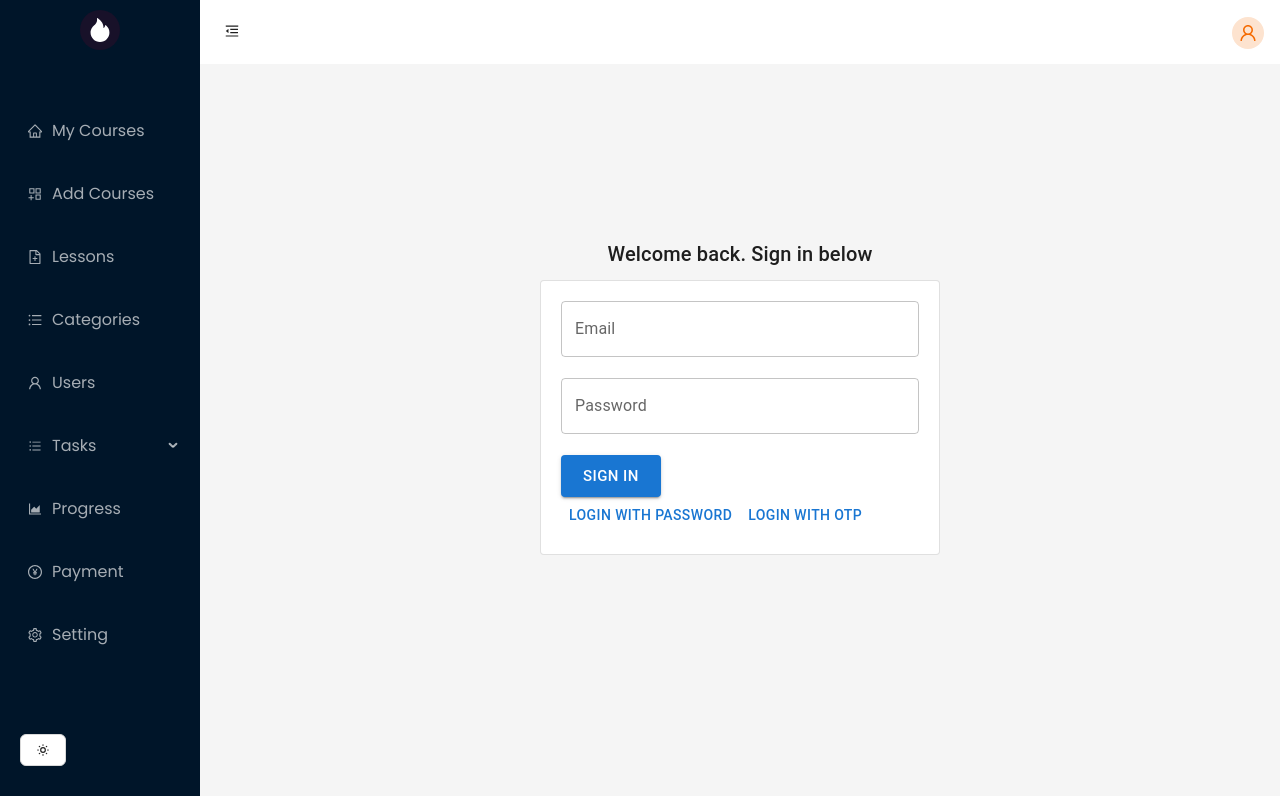
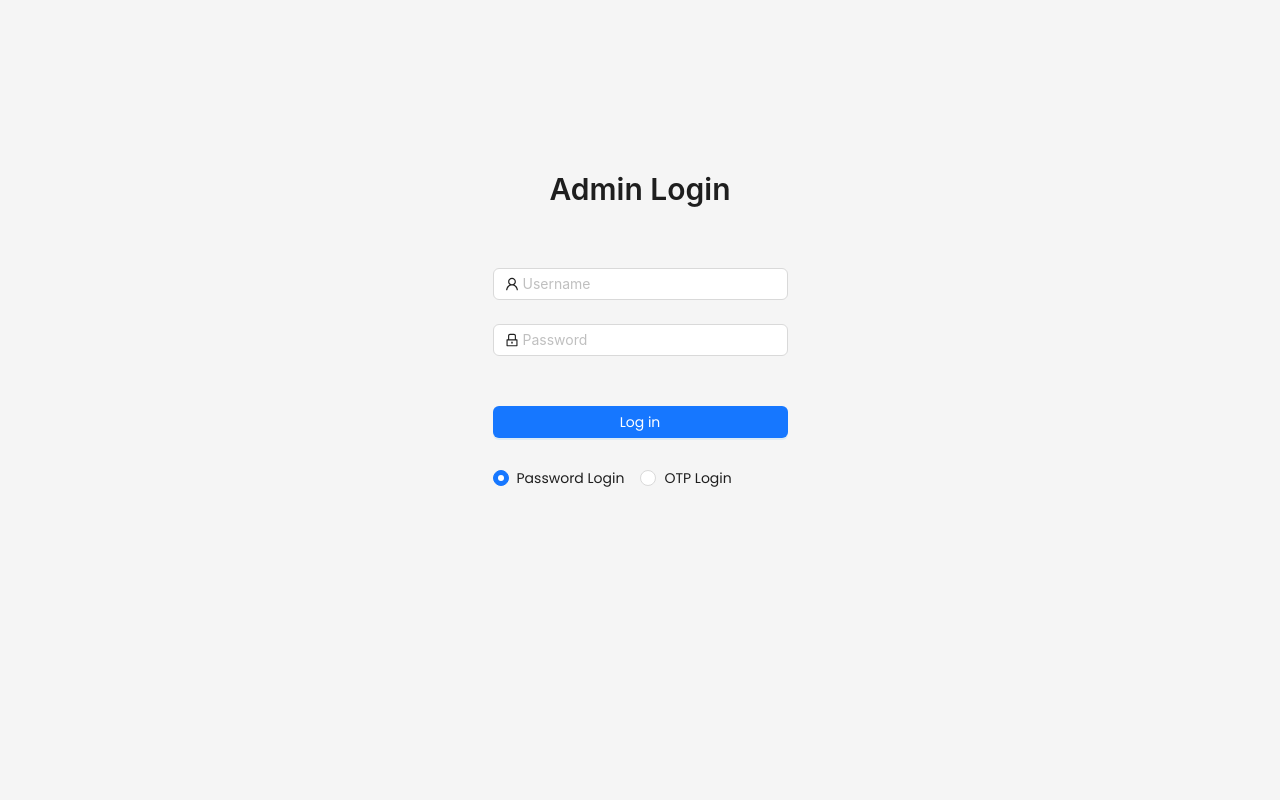
Before and after one commit to MaharoofRashi/LearnToo, a React (Vite) app in the folder Frontend/: page /admin/signin in a window 1280 px wide. Built offline with nearby package versions, Linux system fonts and the light colour scheme.

Commit message:
Cleaned admin login and logout proferly and made protected routes for admin

```diff
--- a/Frontend/package.json
+++ b/Frontend/package.json
@@ -20,7 +20,7 @@
     "react": "^18.2.0",
     "react-dom": "^18.2.0",
     "react-icons": "^4.11.0",
-    "react-router-dom": "^6.17.0",
+    "react-router-dom": "^6.18.0",
     "recoil": "^0.7.7"
   },
   "devDependencies": {
--- a/Frontend/src/App.jsx
+++ b/Frontend/src/App.jsx
@@ -1,8 +1,7 @@
 import React from 'react';
-import { BrowserRouter as Router, Routes, Route } from 'react-router-dom';
+import { BrowserRouter as Router, Routes, Route, Navigate } from 'react-router-dom';
 import { theme } from 'antd';
 import Signin from "./components/Signin";
-import Signup from "./components/Signup";
 import AddCourse from "./components/AddCourse";
 import Courses from "./components/Courses";
 import Course from "./components/Course";
@@ -16,6 +15,10 @@ import { darkThemeState } from "./store/atoms/darkThemeState";
 import AddCategory from "./components/AddCategory.jsx";
 import AdminManageLessons from "./components/Lessons.jsx";
 
+const ProtectedRoute = ({ children }) => {
+    const isAuthenticated = localStorage.getItem('token');
+    return isAuthenticated ? children : <Navigate to="/admin/signin" replace />;
+};
 
 function App() {
     const [darkTheme, setDarkTheme] = useRecoilState(darkThemeState);
@@ -31,18 +34,26 @@ function App() {
         <div style={{ backgroundColor: darkTheme ? '#000' : '#fff' }}>
             <Router>
                 <Routes>
-                    <Route path="/" element={<AdminSidebarLayout toggleTheme={toggleTheme} headerBackgroundColor={colorBgContainer} />} >
-                    <Route path="admin/courses" element={<Courses />} />
-                    <Route path="admin/addcourse" element={<AddCourse />} />
-                    <Route path="admin/course/:courseId" element={<Course />} />
                     <Route path="admin/signin" element={<Signin />} />
-                    <Route path="admin/addcategory" element={<AddCategory />} />
-                    <Route path="admin/usermanagement" element={<UserManagement />} />
-                    <Route path="admin/lessons" element={<AdminManageLessons />} />
+                    <Route
+                        path="/"
+                        element={
+                            <ProtectedRoute>
+                                <AdminSidebarLayout toggleTheme={toggleTheme} headerBackgroundColor={colorBgContainer} />
+                            </ProtectedRoute>
+                        }
+                    >
+                        <Route index element={<Navigate to="/admin/courses" replace />} />
+                        <Route path="admin/courses" element={<Courses />} />
+                        <Route path="admin/addcourse" element={<AddCourse />} />
+                        <Route path="admin/course/:courseId" element={<Course />} />
+                        <Route path="admin/addcategory" element={<AddCategory />} />
+                        <Route path="admin/usermanagement" element={<UserManagement />} />
+                        <Route path="admin/lessons" element={<AdminManageLessons />} />
+                    </Route>
                     <Route path="user/signup" element={<SignupUser />} />
                     <Route path="user/signin" element={<SigninUser />} />
                     <Route path="user/courses" element={<CoursesUser />} />
-                    </Route>
                 </Routes>
             </Router>
         </div>
--- a/Frontend/src/components/Signin.jsx
+++ b/Frontend/src/components/Signin.jsx
@@ -1,138 +1,178 @@
-import React, { useState } from 'react';
-import Button from '@mui/material/Button';
-import TextField from "@mui/material/TextField";
-import { Card, Typography } from "@mui/material";
+import React, { useState, useEffect } from "react";
+import { useNavigate } from "react-router-dom";
+import { Form, Input, Button, Typography, Alert, Radio, Layout, Row, Col } from "antd";
+import { UserOutlined, LockOutlined } from "@ant-design/icons";
 
-function Signin() {
-    const [email, setEmail] = useState("");
-    const [password, setPassword] = useState("");
-    const [otp, setOtp] = useState("");
+const { Title } = Typography;
+const { Content } = Layout;
+
+const Signin = () => {
+    const navigate = useNavigate();
     const [loginOption, setLoginOption] = useState("password");
-    const [error, setError] = useState(null);
+    const [form] = Form.useForm();
+    const [error, setError] = useState("");
+    const [isOtpSent, setIsOtpSent] = useState(false);
 
-    const handleRequestOtp = () => {
-        fetch("http://localhost:3000/admin/request-otp", {
-            method: "POST",
-            body: JSON.stringify({ username: email }),
-            headers: {
-                "Content-type": "application/json"
+    // Check if the user is already logged in
+    useEffect(() => {
+        const token = localStorage.getItem("token");
+        if (token) {
+            navigate("/admin/courses");
         }
-        })
-            .then(res => res.json())
-            .then(data => {
-                if (data.message === 'OTP sent') {
-                    alert('OTP has been sent to your email');
-                } else {
-                    setError(data.message || "An error occurred");
-                }
-            })
-            .catch(err => {
-                setError("An error occurred");
-            });
-    };
+    }, [navigate]);
 
-    const handleSignin = () => {
+    const onFinish = async (values) => {
         let apiURL;
         let payload;
 
         if (loginOption === "password") {
             apiURL = "http://localhost:3000/admin/login";
             payload = {
-                username: email,
-                password: password
+                username: values.username,
+                password: values.password,
             };
         } else {
             apiURL = "http://localhost:3000/admin/verify-otp";
             payload = {
-                username: email,
-                otp: otp
+                username: values.username,
+                otp: values.otp,
             };
         }
 
-        fetch(apiURL, {
+        try {
+            const response = await fetch(apiURL, {
                 method: "POST",
                 body: JSON.stringify(payload),
                 headers: {
-                "Content-type": "application/json"
-            }
-        })
-            .then(res => res.json())
-            .then(data => {
+                    "Content-Type": "application/json",
+                },
+            });
+
+            const data = await response.json();
+
             if (data.token) {
                 localStorage.setItem("token", data.token);
                 window.location = "/admin/courses";
             } else {
                 setError(data.message || "An error occurred");
             }
+        } catch (err) {
+            setError("An error occurred");
+        }
+    };
+
+    const handleRequestOtp = async () => {
+        // Only proceed if the username (email) field is valid
+        form.validateFields(['username'])
+            .then(async (values) => {
+                const apiURL = "http://localhost:3000/admin/request-otp";
+                const payload = {
+                    username: values.username,
+                };
+
+                try {
+                    const response = await fetch(apiURL, {
+                        method: "POST",
+                        body: JSON.stringify(payload),
+                        headers: {
+                            "Content-Type": "application/json",
+                        },
+                    });
+
+                    const data = await response.json();
+                    if (data.message === 'OTP sent') {
+                        setError('');
+                        setIsOtpSent(true);
+                    } else {
+                        setError(data.message || "An error occurred");
+                    }
+                } catch (err) {
+                    setError("An error occurred");
+                }
             })
-            .catch(err => {
-                setError("An error occurred");
+            .catch((errorInfo) => {
+                // Handle the validation error if the username (email) is not filled
+                setError("Please enter your email to request an OTP.");
             });
     };
 
     return (
-        <div>
-            <div style={{
-                paddingTop: 150,
-                marginBottom: 10,
-                display: "flex",
-                justifyContent: "center"
-            }}>
-                <Typography variant={"h6"}>
-                    Welcome back. Sign in below
-                </Typography>
-            </div>
-            <div style={{ display: "flex", justifyContent: "center" }}>
-                <Card variant={"outlined"} style={{ width: 400, padding: 20 }}>
-                    <TextField
-                        onChange={(event) => {
-                            setEmail(event.target.value);
-                        }}
-                        fullWidth={true}
-                        label="Email"
-                        variant="outlined"
+        <Layout className="layout" style={{ minHeight: '100vh' }}>
+            <Content style={{ padding: '50px', marginTop: 120 }}>
+                <Row justify="center" align="middle" style={{ minHeight: '100%' }}>
+                    <Col xs={24} sm={16} md={12} lg={8} xl={6}>
+                        <Title level={2} style={{ textAlign: 'center', marginBottom: '60px' }}>Admin Login</Title>
+                        <Form
+                            form={form}
+                            name="normal_login"
+                            className="login-form"
+                            initialValues={{ remember: true }}
+                            onFinish={onFinish}
+                            style={{ maxWidth: '300px', margin: 'auto' }}
+                        >
+                            <Form.Item
+                                name="username"
+                                rules={[{ required: true, message: 'Please input your Username!' }, { type: 'email', message: 'Please enter a valid email!' }]}
+                            >
+                                <Input prefix={<UserOutlined className="site-form-item-icon" />} placeholder="Username" />
+                            </Form.Item>
+                            {loginOption === 'password' && (
+                                <Form.Item
+                                    name="password"
+                                    rules={[{ required: true, message: 'Please input your Password!' }]}
+                                >
+                                    <Input
+                                        prefix={<LockOutlined className="site-form-item-icon" />}
+                                        type="password"
+                                        placeholder="Password"
                                     />
-                    <br /><br />
-                    {loginOption === "password" ? (
-                        <TextField
-                            onChange={(e) => {
-                                setPassword(e.target.value);
-                            }}
-                            fullWidth={true}
-                            label="Password"
-                            variant="outlined"
-                            type={"password"}
+                                </Form.Item>
+                            )}
+                            {loginOption === 'otp' && (
+                                <Form.Item
+                                    name="otp"
+                                    rules={[{ required: true, message: 'Please input your OTP!' }]}
+                                >
+                                    <Input
+                                        prefix={<LockOutlined className="site-form-item-icon" />}
+                                        placeholder="OTP"
+                                        disabled={!isOtpSent} // Disable OTP input until OTP is sent
                                     />
-                    ) : (
-                        <TextField
-                            onChange={(e) => {
-                                setOtp(e.target.value);
-                            }}
-                            fullWidth={true}
-                            label="OTP"
-                            variant="outlined"
+                                </Form.Item>
+                            )}
+                            <Form.Item style={{marginTop: 50}}>
+                                <Button type="primary" htmlType="submit" className="login-form-button" block>
+                                    {loginOption === 'password' ? 'Log in' : 'Verify OTP'}
+                                </Button>
+                            </Form.Item>
+                            <Form.Item>
+                                <Radio.Group value={loginOption} onChange={(e) => setLoginOption(e.target.value)}>
+                                    <Radio value="password">Password Login</Radio>
+                                    <Radio value="otp">OTP Login</Radio>
+                                </Radio.Group>
+                            </Form.Item>
+                            {loginOption === 'otp' && (
+                                <Form.Item>
+                                    <Button onClick={handleRequestOtp} block disabled={isOtpSent}>
+                                        {isOtpSent ? 'OTP Sent' : 'Request OTP'}
+                                    </Button>
+                                </Form.Item>
+                            )}
+                        </Form>
+                        {error && (
+                            <Alert
+                                message="Error"
+                                description={error}
+                                type="error"
+                                showIcon
+                                style={{ marginTop: '20px' }}
                             />
                         )}
-                    <br /><br />
-                    {error && <p style={{ color: 'red' }}>{error}</p>}
-                    <Button
-                        size={"large"}
-                        variant="contained"
-                        onClick={handleSignin}
-                    >
-                        {loginOption === "password" ? "Sign In" : "Verify OTP"}
-                    </Button>
-                    <div>
-                        <Button onClick={() => setLoginOption('password')}>Login with Password</Button>
-                        <Button onClick={() => setLoginOption('otp')}>Login with OTP</Button>
-                        {loginOption === 'otp' && (
-                            <Button variant="outlined" onClick={handleRequestOtp}>Request OTP</Button>
-                        )}
-                    </div>
-                </Card>
-            </div>
-        </div>
+                    </Col>
+                </Row>
+            </Content>
+        </Layout>
     );
-}
+};
 
 export default Signin;
```
Also changed, not shown: Frontend/src/components/AdminSidebarLayout.jsx (+5 -4 lines), 1 other file (tests, documents, lock files or other folders). Lines whose indentation alone changed are shown as unchanged.
